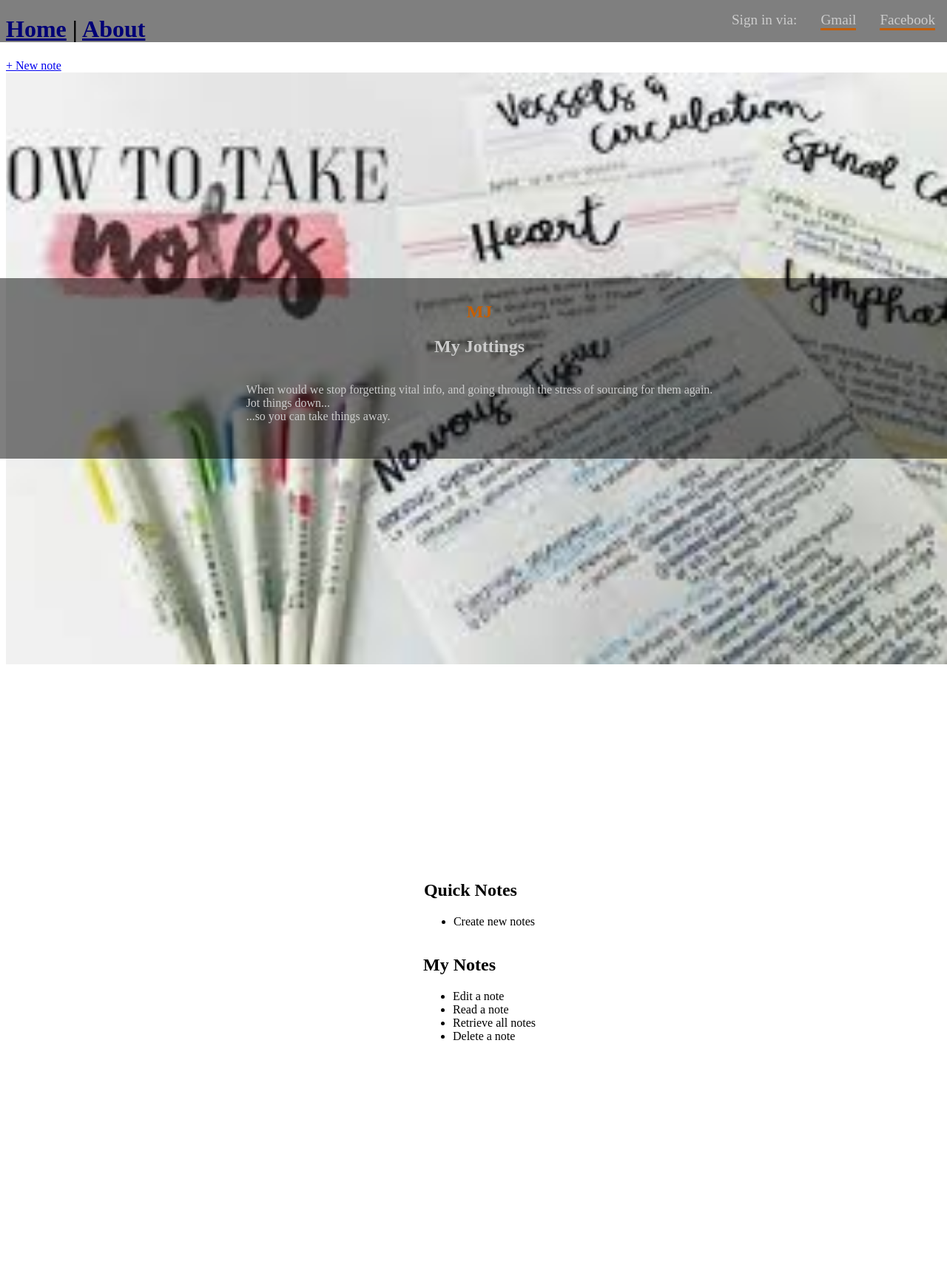
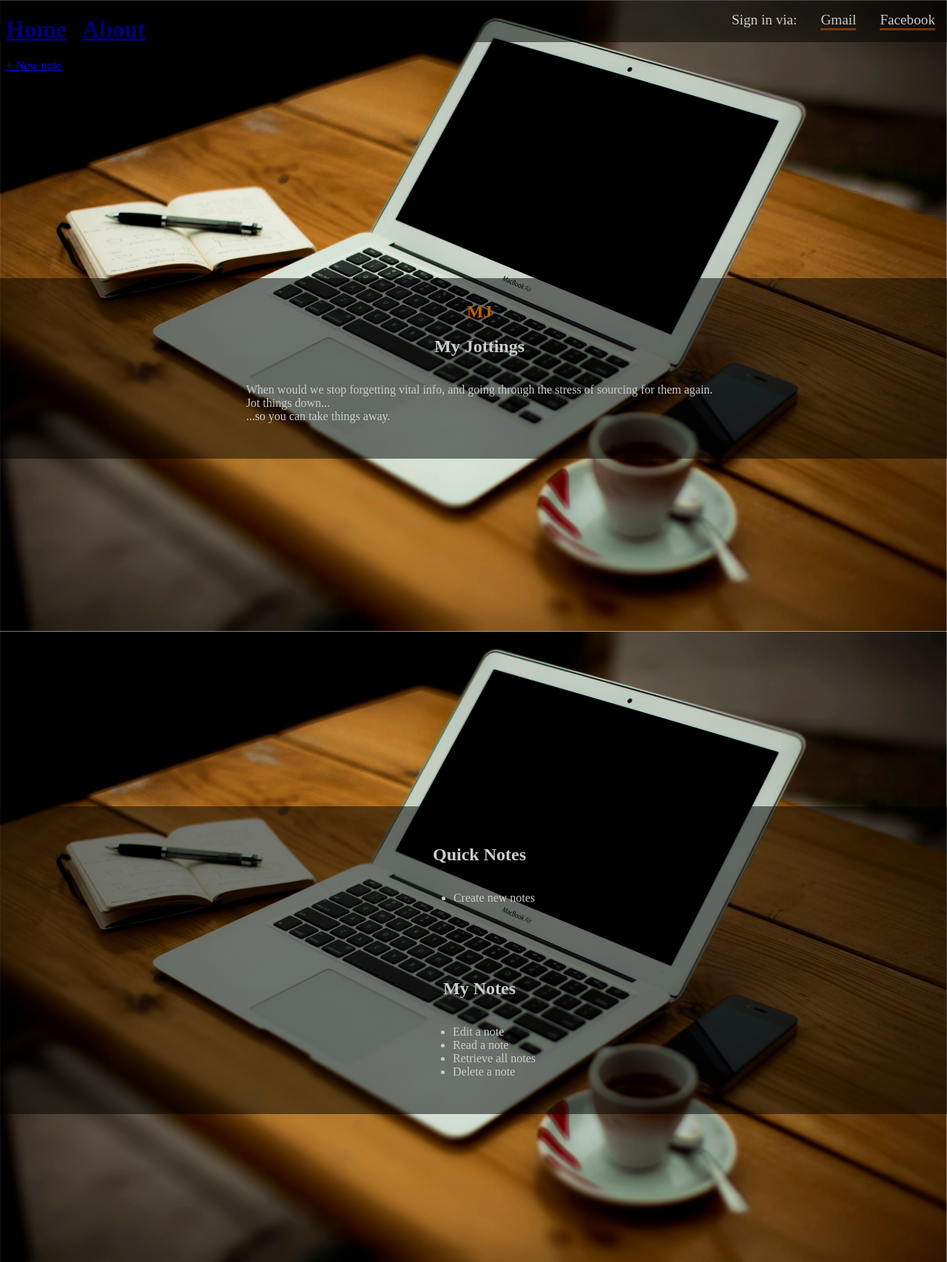
Before and after one commit to Maysummer/notes_app, a Django app: page / in a window 1280 px wide. Shown: the whole page at 74% size. Run offline with Django 3.2, Linux system fonts and the light colour scheme.

Commit message:
Add files via upload

```diff
--- a/notes/static/notes/style.css
+++ b/notes/static/notes/style.css
@@ -5,14 +5,26 @@
     align-items: center;
     justify-content: center;
     flex-direction: column;
+    color: white;
 }
 
-.landing-main {
-    background: url(note.jpg) no-repeat center center fixed;
+body {
+    background: url(laptop.jpg) no-repeat center center fixed;
     background-size: cover;
 }
 
 .landing-section-content {
+    padding: 2rem;
+    background: rgba(0,0,0,0.5);
+    width: 100vw;
+    display: flex;
+    align-items: center;
+    justify-content: center;
+    flex-direction: column;
+    color: #ccc;
+}
+
+.landing-feature {
     padding: 2rem;
     background: rgba(0,0,0,0.5);
     width: 100vw;
@@ -35,13 +47,12 @@
     top: 0;
     left: 0;
     position: absolute;
-
     background: rgba(0,0,0,0.5);
 }
 
 .header-link {
     margin: 1rem;
-    border-bottom: 3px solid #c55e00;
+    border-bottom: 3px solid #c559008e;
     font-size: 1.2rem;
     color: #222;
     text-decoration: none;
```
Also changed, not shown: notes/static/notes/laptop.jpg (added).
